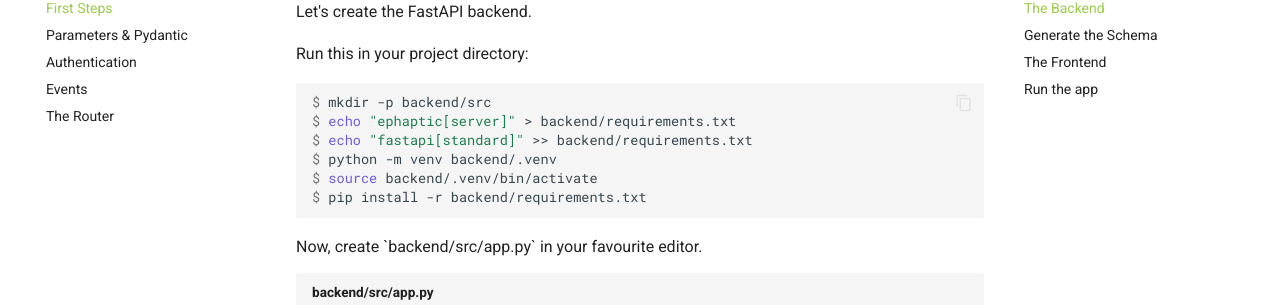
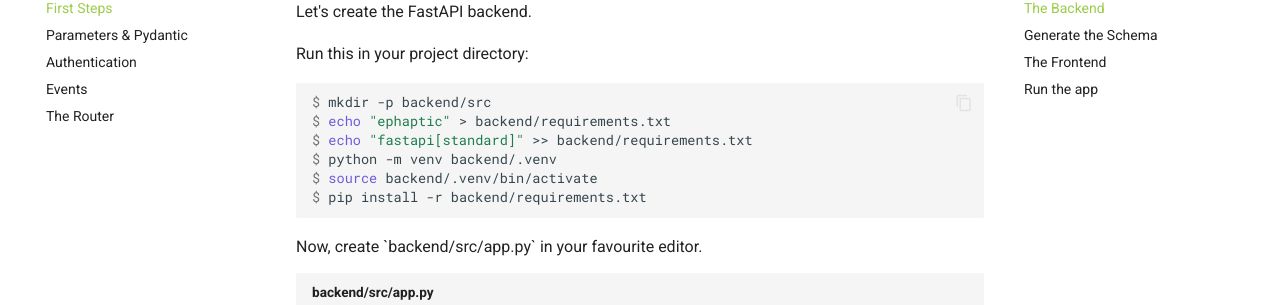
Before and after one commit to ephaptic/ephaptic, an MkDocs documentation site: the page built from docs/tutorial/first-steps.md, in a window 1280 px wide and 900 px high, scrolled down 304 px. Shown: the part 148-453 px from the top of the window. Built offline with MkDocs 1.6.1 and Material for MkDocs 9.7.7, drawn with Linux system fonts in a browser that asks for light colours.

Commit message:
remove [server] optional dep

````diff
--- a/docs/tutorial/first-steps.md
+++ b/docs/tutorial/first-steps.md
@@ -14,7 +14,7 @@
 
 ```console
 $ mkdir -p backend/src
-$ echo "ephaptic[server]" > backend/requirements.txt
+$ echo "ephaptic" > backend/requirements.txt
 $ echo "fastapi[standard]" >> backend/requirements.txt
 $ python -m venv backend/.venv
 $ source backend/.venv/bin/activate
````
Also changed, not shown: README.md (+0 -8 lines), docs/requirements.txt (line endings or trailing spaces), 1 other file.
